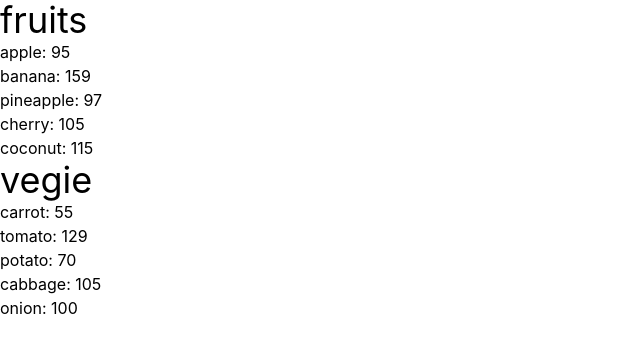
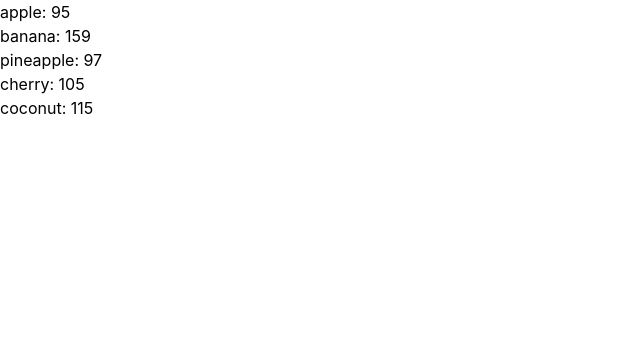
Before and after one commit to javohir-jafarov/reactjs, a React (Vite) app: page / in a window 1280 px wide. Shown: the top 352 px of the page, without its empty margins (0-640 px from the left). Built offline with nearby package versions, Linux system fonts and the light colour scheme.

Commit message:
relearning

```diff
--- a/src/App.jsx
+++ b/src/App.jsx
@@ -16,8 +16,7 @@ let vegie = [{id: 6,name: 'carrot', cal: 55},
 let App = () => {
   return (
     <>
-        <List item={fruits} category='fruits'/>
-        <List item={vegie} category='vegie'/>
+      <List data={fruits} />
     </>
   )
 }
--- a/src/components/List.jsx
+++ b/src/components/List.jsx
@@ -2,15 +2,29 @@ import React from 'react'
 
 const List = (props) => {
 
-  const itemList = props.item
-  let ListItems = itemList.map(item => <li key={item.id}>{item.name}:&nbsp;{item.cal}</li>)
+
+
+  let data = props.data
+
+  // data.sort((a, b) => a.name.localeCompare(b.name)); // alphabetical
+// data.sort((a, b) => b.name.localeCompare(a.name)) // reverse alphabetical
+
+
+// data.sort((a, b) => a.cal - b.cal)
+
+// data.sort((a, b) => b.cal - a.cal)
+
+
+  let itemList = data.map(item => <li key={item.id}>{item.name}: {item.cal}</li>);
+
 
 
   return (
-    <div>
-      <h1 className='text-4xl'>{props.category}</h1>
-      <ol>{ListItems}</ol>
-    </div>
+    <>
+      <ul>
+        {itemList}
+      </ul>
+    </>
   )
 }
 
```
